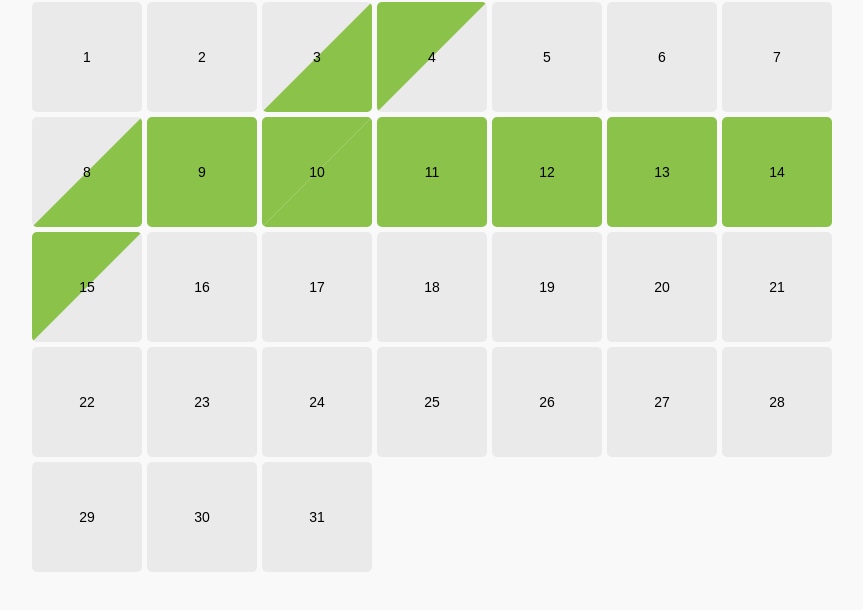
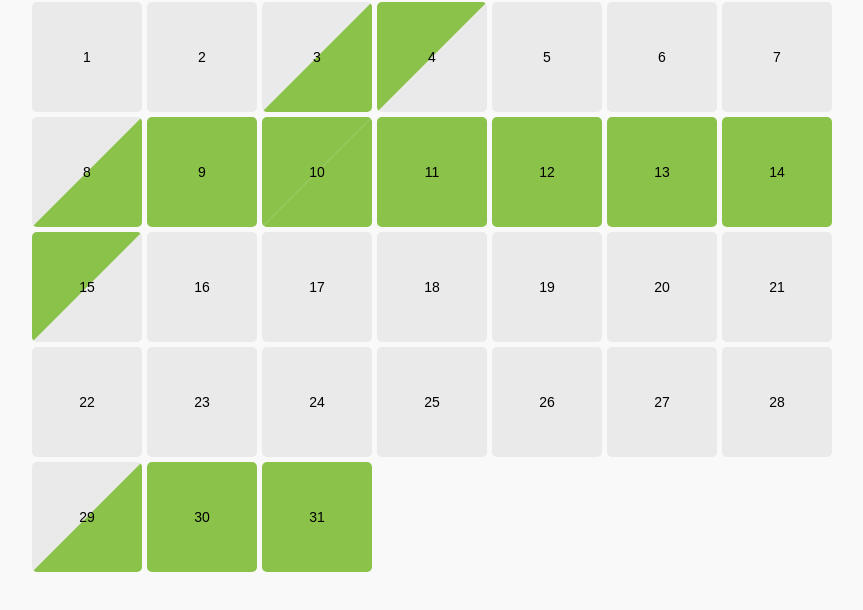
Before and after one commit to WolfDenCode/Reservation-UI, a plain HTML site: page index.html in a window 1280 px wide. Shown: the part 118-728 px from the top of the page, without its empty margins (208-1071 px from the left). Drawn offline with Linux system fonts and the light colour scheme.

Commit message:
Bugfixes, only 1 visual bug left

```diff
--- a/index.html
+++ b/index.html
@@ -126,14 +126,21 @@
       let selectingStart = true;
       let startDate = null;
       let endDate = null;
-
+      const occupiedDates = [
+        { startDate: "2024-12-10", endDate: "2024-12-15" },
+        { startDate: "2024-12-3", endDate: "2024-12-4" },
+        { startDate: "2024-12-8", endDate: "2024-12-10" },
+        { startDate: "2024-12-29", endDate: "2025-01-3" },
+      ];
+      occupiedDates.sort((a, b) => {
+        return new Date(b.startDate) - new Date(a.startDate);
+      });
+      occupiedDates.reverse();
+      console.log(occupiedDates);
+      function normalizeDate(date) {
+        return date.toISOString().split("T")[0]; // Gets YYYY-MM-DD
+      }
       function updateCalendar() {
-        const occupiedDates = [
-          { startDate: "2024-12-10", endDate: "2024-12-15" },
-          { startDate: "2024-12-3", endDate: "2024-12-4" },
-          { startDate: "2024-12-8", endDate: "2024-12-10" },
-        ];
-
         calendar.innerHTML = "";
 
         const firstDay = new Date(currentYear, currentMonth, 1);
@@ -296,26 +303,21 @@
         allDays.forEach((day) => {
           const dayDate = new Date(day.dataset.date);
 
-          if (startDate.getDate() === dayDate.getDate() && !endDate) {
+          if (normalizeDate(startDate) === normalizeDate(dayDate) && !endDate) {
             day.classList.add("afternoon");
 
             return;
           }
-          console.log(
-            endDate &&
-              dayDate.getDate() >= startDate.getDate() &&
-              dayDate.getDate() <= endDate.getDate()
-          );
           // Highlight range if both startDate and endDate exist
           if (
             endDate &&
-            dayDate.getDate() >= startDate.getDate() &&
-            dayDate.getDate() <= endDate.getDate()
+            normalizeDate(dayDate) >= normalizeDate(startDate) &&
+            normalizeDate(dayDate) <= normalizeDate(endDate)
           ) {
-            if (dayDate.getDate() === startDate.getDate()) {
+            if (normalizeDate(dayDate) === normalizeDate(startDate)) {
               // Start date gets "afternoon" class
               day.classList.add("afternoon");
-            } else if (dayDate.getDate() === endDate.getDate()) {
+            } else if (normalizeDate(dayDate) === normalizeDate(endDate)) {
               // End date gets "morning" class
               day.classList.add("morning");
             } else {
```
